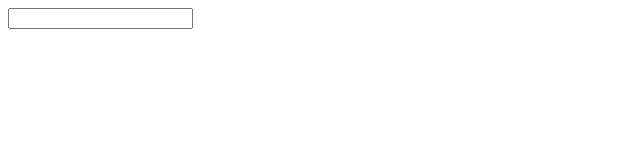
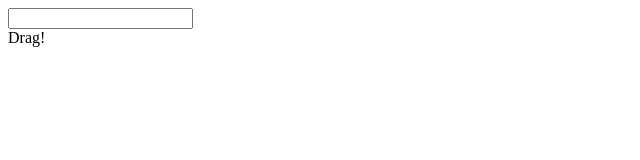
Before and after one commit to IainLR/React-TypeScript-Demo, a React (Create React App) app: page / in a window 1280 px wide. Shown: the top 160 px of the page, without its empty margins (0-640 px from the left). Built offline with nearby package versions, Linux system fonts and the light colour scheme.

Commit message:
handling drag and click types and events

```diff
--- a/src/events/EventComponent.tsx
+++ b/src/events/EventComponent.tsx
@@ -1,11 +1,18 @@
 const EventComponent: React.FC = () => {
   const handleChange = (e: React.ChangeEvent<HTMLInputElement>) => {
+    console.log(e)
+  }
+
+  const handleDrag = (e: React.DragEvent<HTMLDivElement>) => {
     console.log(e)
   }
 
   return (
     <div>
       <input type='text' onChange={(e) => handleChange(e)} />
+      <div draggable onDragStart={(e) => handleDrag(e)}>
+        Drag!
+      </div>
     </div>
   )
 }
```
